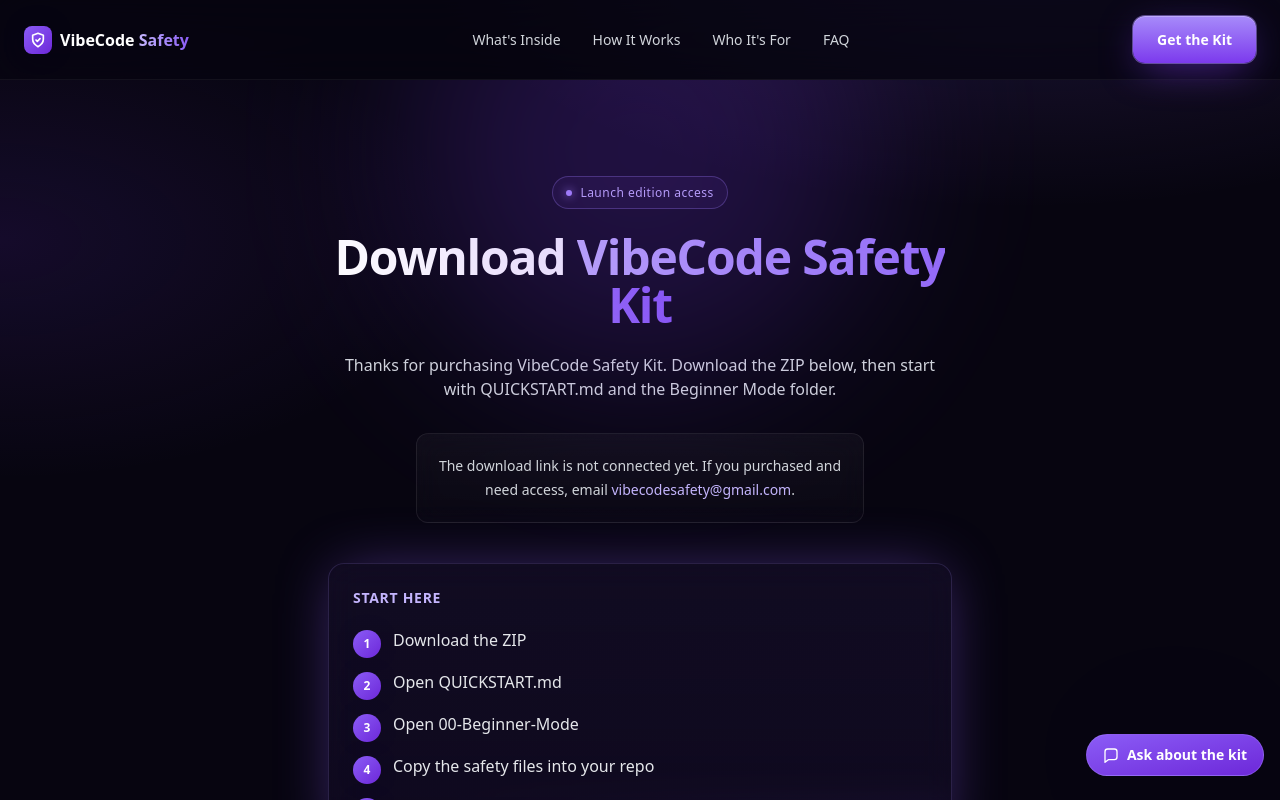
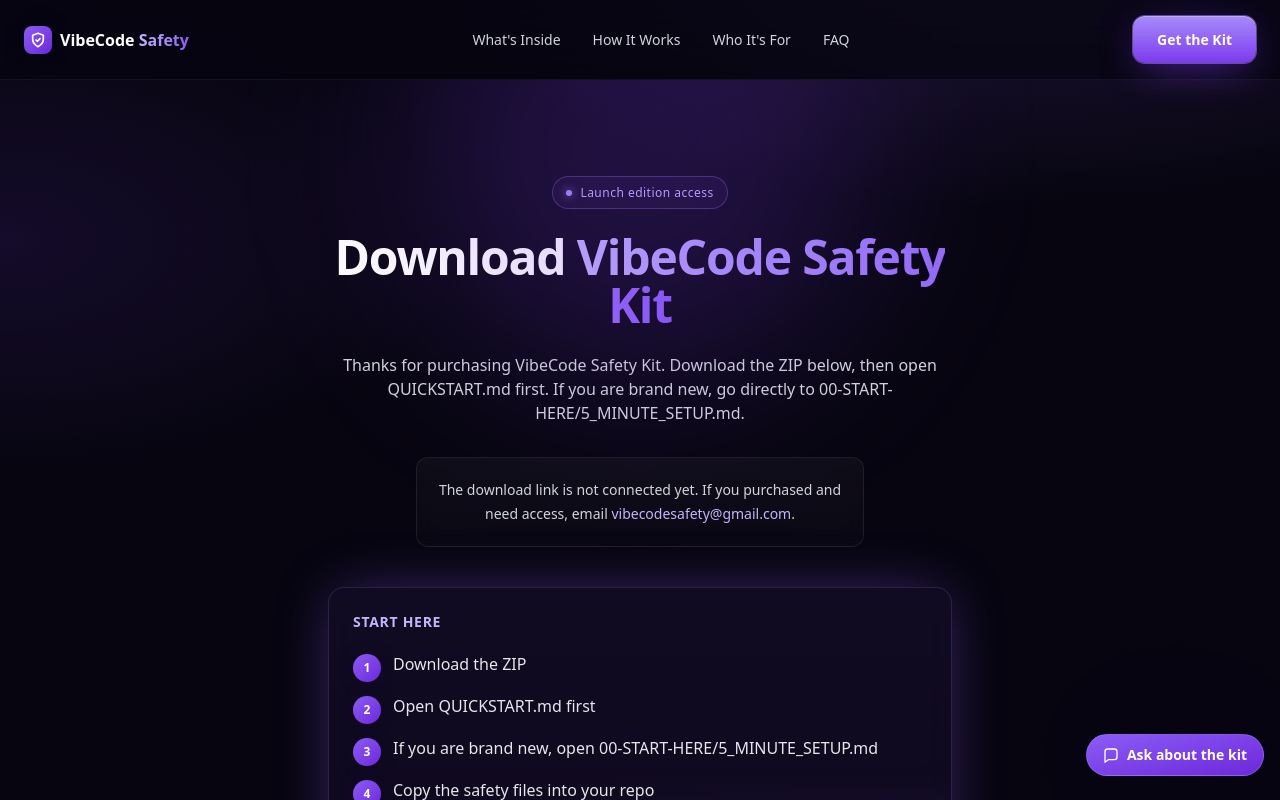
Before and after one commit to devon-gif/vibecodesafety, a Next.js app: page /access/vcs-launch-edition-2026-k9p4 in a window 1280 px wide. Shown: the top 800 px of the page. Built offline with nearby package versions, Linux system fonts and the light colour scheme.

Commit message:
Update page.tsx

```diff
--- a/app/access/vcs-launch-edition-2026-k9p4/page.tsx
+++ b/app/access/vcs-launch-edition-2026-k9p4/page.tsx
@@ -12,8 +12,8 @@ export const metadata: Metadata = {
 
 const steps = [
   "Download the ZIP",
-  "Open QUICKSTART.md",
-  "Open 00-Beginner-Mode",
+  "Open QUICKSTART.md first",
+  "If you are brand new, open 00-START-HERE/5_MINUTE_SETUP.md",
   "Copy the safety files into your repo",
   "Paste the Daily VibeCode Prompt after your next AI coding change",
 ];
@@ -39,7 +39,8 @@ export default function LaunchEditionAccessPage() {
 
         <p className="mt-6 text-gray-300">
           Thanks for purchasing VibeCode Safety Kit. Download the ZIP below,
-          then start with QUICKSTART.md and the Beginner Mode folder.
+          then open QUICKSTART.md first. If you are brand new, go directly to
+          00-START-HERE/5_MINUTE_SETUP.md.
         </p>
 
         {hasDownload ? (
```
